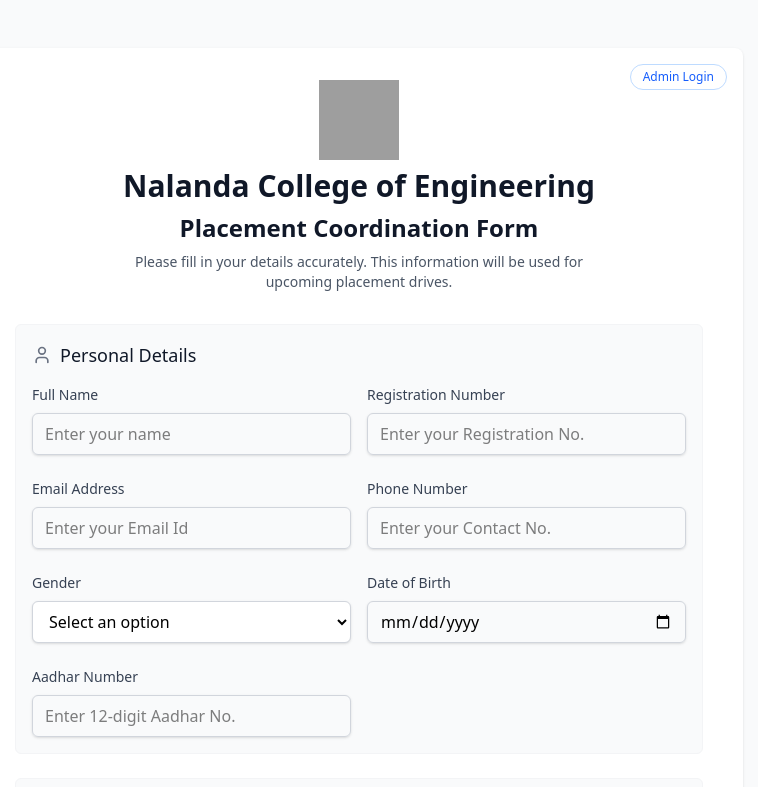
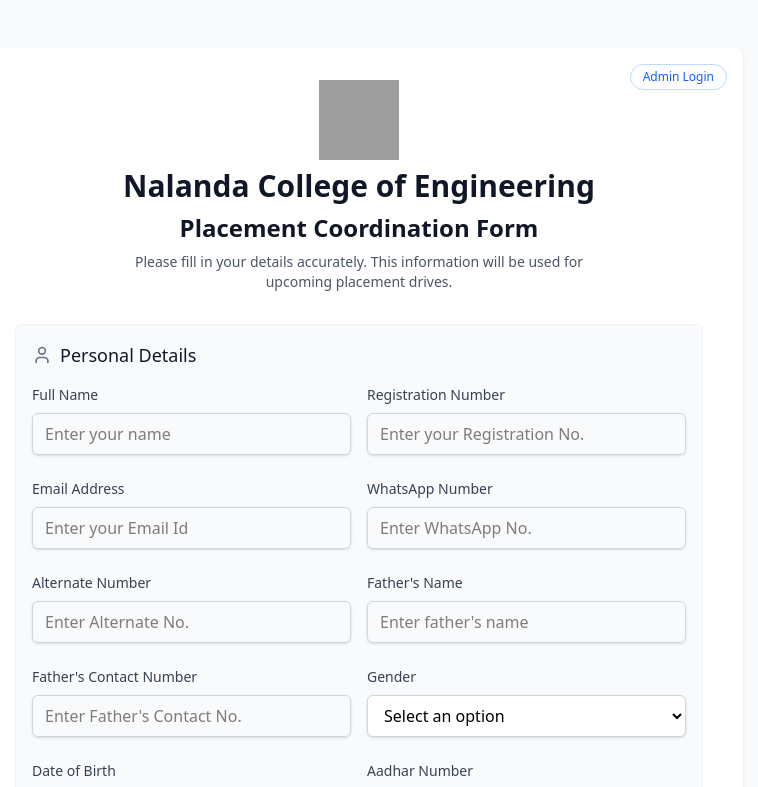
Before and after one commit to im-apratap/college-tp-cell, a React (Vite) app in the folder frontend/: page / in a window 1280 px wide. Shown: the top 787 px of the page, without its empty margins (281-1039 px from the left). Built offline with nearby package versions, Linux system fonts and the light colour scheme; grey boxes are pictures that could not be loaded.

Commit message:
added some minor form changes

```diff
--- a/frontend/src/pages/AdminDashboard.jsx
+++ b/frontend/src/pages/AdminDashboard.jsx
@@ -72,7 +72,7 @@ const AdminDashboard = () => {
   };
 
   const handleDeleteClick = (student) => {
-    console.log("Delete clicked for:", student);
+    // console.log("Delete clicked for:", student);
     setStudentToDelete(student);
     setDeleteModalOpen(true);
     setDeleteConfirmation("");
@@ -275,12 +275,10 @@ const AdminDashboard = () => {
                                       {student.email}
                                     </div>
                                     <div className="text-sm text-gray-500">
-                                      {student.phone}
+                                      {student.fullContactNumber}
                                     </div>
                                     <div className="text-xs text-gray-400">
-                                      Reg No:{" "}
-                                      {student.registrationNumber ||
-                                        student.rollNumber}
+                                      Reg No: {student.registrationNumber}
                                     </div>
                                   </div>
                                 </div>
@@ -421,8 +419,7 @@ const AdminDashboard = () => {
                     Registration Number
                   </p>
                   <p className="text-md text-gray-800">
-                    {scannedStudent.registrationNumber ||
-                      scannedStudent.rollNumber}
+                    {scannedStudent.registrationNumber}
                   </p>
                 </div>
                 <div className="mb-1">
@@ -600,10 +597,37 @@ const AdminDashboard = () => {
 
                         <div>
                           <label className="block text-xs font-medium text-gray-500 uppercase">
-                            Phone
+                            Father's Name
                           </label>
                           <p className="text-sm text-gray-900">
-                            {studentToView.phone}
+                            {studentToView.fatherName}
+                          </p>
+                        </div>
+
+                        <div>
+                          <label className="block text-xs font-medium text-gray-500 uppercase">
+                            Father's Contact
+                          </label>
+                          <p className="text-sm text-gray-900">
+                            {studentToView.fullContactNumber}
+                          </p>
+                        </div>
+
+                        <div>
+                          <label className="block text-xs font-medium text-gray-500 uppercase">
+                            WhatsApp Number
+                          </label>
+                          <p className="text-sm text-gray-900">
+                            {studentToView.whatsappContact}
+                          </p>
+                        </div>
+
+                        <div>
+                          <label className="block text-xs font-medium text-gray-500 uppercase">
+                            Alternate Number
+                          </label>
+                          <p className="text-sm text-gray-900">
+                            {studentToView.alternateContact}
                           </p>
                         </div>
 
@@ -732,11 +756,10 @@ const AdminDashboard = () => {
 
                         <div>
                           <label className="block text-xs font-medium text-gray-500 uppercase">
-                            Registration/Roll No
+                            Registration No
                           </label>
                           <p className="text-sm font-mono text-gray-900">
-                            {studentToView.registrationNumber ||
-                              studentToView.rollNumber}
+                            {studentToView.registrationNumber}
                           </p>
                         </div>
                       </div>
--- a/frontend/src/pages/StudentForm.jsx
+++ b/frontend/src/pages/StudentForm.jsx
@@ -86,9 +86,12 @@ const BIHAR_ENGINEERING_COLLEGES = [
 const StudentForm = () => {
   const [formData, setFormData] = useState({
     fullName: "",
+    fatherName: "", // Added
     registrationNumber: "",
     email: "",
-    phone: "",
+    fullContactNumber: "", // Renamed/Added
+    whatsappContact: "", // Added
+    alternateContact: "", // Added
     gender: "",
     dob: "",
     branch: "",
@@ -142,9 +145,12 @@ const StudentForm = () => {
 
       setFormData({
         fullName: "",
+        fatherName: "",
         registrationNumber: "",
         email: "",
-        phone: "",
+        fullContactNumber: "",
+        whatsappContact: "",
+        alternateContact: "",
         gender: "",
         dob: "",
         branch: "",
@@ -222,13 +228,22 @@ const StudentForm = () => {
                     {submittedStudent.fullName}
                   </p>
                 </div>
+
+                <div>
+                  <p className="text-xs text-gray-500 uppercase font-semibold">
+                    Father's Name
+                  </p>
+                  <p className="text-lg font-bold text-gray-900">
+                    {submittedStudent.fatherName}
+                  </p>
+                </div>
+
                 <div className="flex flex-col gap-1">
                   <p className="text-xs text-gray-500 uppercase font-semibold">
                     Registration No
                   </p>
                   <p className="text-md font-medium text-gray-900 border-b border-gray-100 pb-1">
-                    {submittedStudent.registrationNumber ||
-                      submittedStudent.rollNumber}
+                    {submittedStudent.registrationNumber}
                   </p>
                 </div>
 
@@ -237,7 +252,34 @@ const StudentForm = () => {
                     Date of Birth
                   </p>
                   <p className="text-md font-medium text-gray-900 border-b border-gray-100 pb-1">
-                    {new Date(submittedStudent.dob).toLocaleDateString()}
+                    {new Date(submittedStudent.dob).toLocaleDateString("en-GB")}
+                  </p>
+                </div>
+
+                <div className="flex flex-col gap-1">
+                  <p className="text-xs text-gray-500 uppercase font-semibold">
+                    Father's Contact
+                  </p>
+                  <p className="text-md font-medium text-gray-900 border-b border-gray-100 pb-1">
+                    {submittedStudent.fullContactNumber}
+                  </p>
+                </div>
+
+                <div className="flex flex-col gap-1">
+                  <p className="text-xs text-gray-500 uppercase font-semibold">
+                    WhatsApp No
+                  </p>
+                  <p className="text-md font-medium text-gray-900 border-b border-gray-100 pb-1">
+                    {submittedStudent.whatsappContact}
+                  </p>
+                </div>
+
+                <div className="flex flex-col gap-1">
+                  <p className="text-xs text-gray-500 uppercase font-semibold">
+                    Alternate No
+                  </p>
+                  <p className="text-md font-medium text-gray-900 border-b border-gray-100 pb-1">
+                    {submittedStudent.alternateContact}
                   </p>
                 </div>
 
@@ -359,6 +401,7 @@ const StudentForm = () => {
                   required
                   placeholder="Enter your name"
                 />
+
                 <Input
                   label="Registration Number"
                   name="registrationNumber"
@@ -376,14 +419,41 @@ const StudentForm = () => {
                   required
                   placeholder="Enter your Email Id"
                 />
+
                 <Input
-                  label="Phone Number"
+                  label="WhatsApp Number"
                   type="tel"
-                  name="phone"
-                  value={formData.phone}
+                  name="whatsappContact"
+                  value={formData.whatsappContact}
                   onChange={handleChange}
                   required
-                  placeholder="Enter your Contact No."
+                  placeholder="Enter WhatsApp No."
+                />
+                <Input
+                  label="Alternate Number"
+                  type="tel"
+                  name="alternateContact"
+                  value={formData.alternateContact}
+                  onChange={handleChange}
+                  required
+                  placeholder="Enter Alternate No."
+                />
+                <Input
+                  label="Father's Name"
+                  name="fatherName"
+                  value={formData.fatherName}
+                  onChange={handleChange}
+                  required
+                  placeholder="Enter father's name"
+                />
+                <Input
+                  label="Father's Contact Number"
+                  type="tel"
+                  name="fullContactNumber"
+                  value={formData.fullContactNumber}
+                  onChange={handleChange}
+                  required
+                  placeholder="Enter Father's Contact No."
                 />
                 <Select
                   label="Gender"
```
Also changed, not shown: 2 other files (tests, documents, lock files or other folders).
